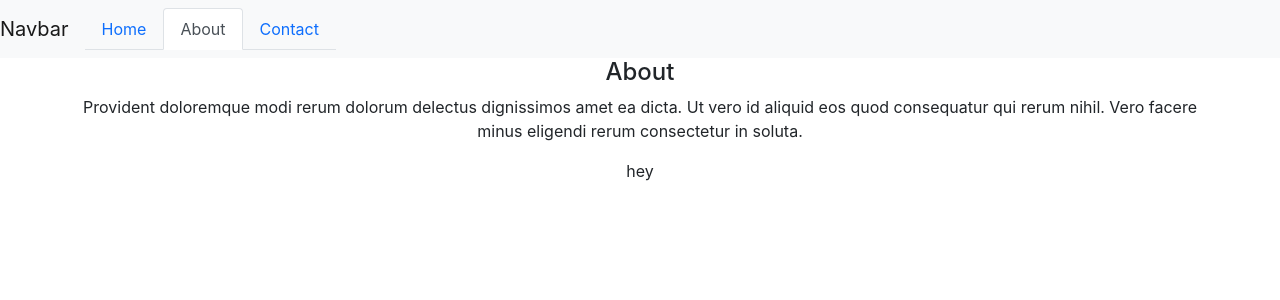
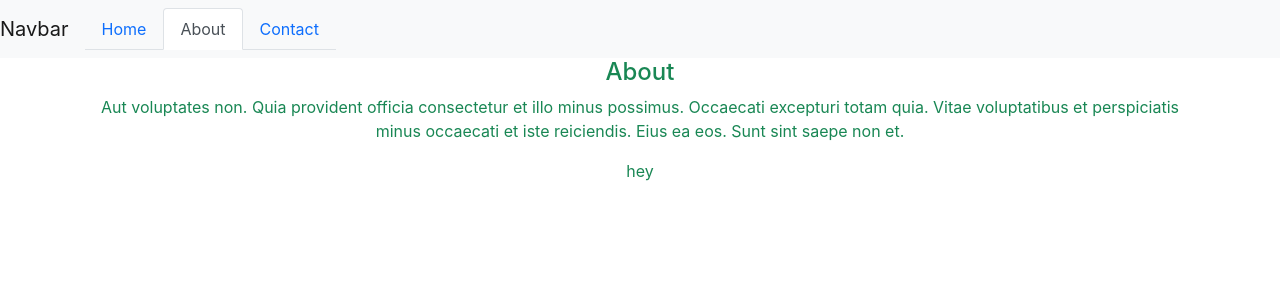
Before and after one commit to nimeshpoudel7/reacthook50, a React (Create React App) app: page /about in a window 1280 px wide. Shown: the top 300 px of the page. Built offline with nearby package versions, Linux system fonts and the light colour scheme.

Commit message:
hoc and redirect

```diff
--- a/src/components/About.js
+++ b/src/components/About.js
@@ -1,5 +1,6 @@
 import React from 'react'
 import faker from 'faker'
+import Colorful from './hoc/Colorful'
 const About = () => {
     return (
         <div className="container">
@@ -10,4 +11,4 @@ const About = () => {
     )
 }
 
-export default About
+export default Colorful(About)
--- a/src/components/Contact.js
+++ b/src/components/Contact.js
@@ -1,6 +1,10 @@
 import React from 'react'
 import faker from 'faker'
-const Contact = () => {
+const Contact = (props) => {
+    console.log("contact ", props)
+    setTimeout(() => {
+        props.history.push('/about')
+    }, 2000);
     return (
         <div>
                 <div className="center"><h4>Contact</h4></div>
--- a/src/components/Navbar.js
+++ b/src/components/Navbar.js
@@ -1,9 +1,18 @@
-import React from 'react'
-import { Link,NavLink } from "react-router-dom";
-const Navbar = () => {
+import React,{useEffect} from 'react'
+import { Link,NavLink,withRouter } from "react-router-dom";
+const Navbar = (props) => {
+    console.log('nav',props)
+    const repreatalis=true;
+    useEffect(() => {
+        setTimeout(() => {
+            props.history.push('/about')
+        }, 2000);
+    }, [])
+
+
     return (
       <nav className="navbar navbar-expand-lg navbar-light bg-light">
-      <Link className="navbar-brand" href="#">Navbar</Link>
+      <a className="navbar-brand" href="#">Navbar</a>
       <button className="navbar-toggler" type="button" data-toggle="collapse" data-target="#navbarNavAltMarkup" aria-controls="navbarNavAltMarkup" aria-expanded="false" aria-label="Toggle navigation">
           <span className="navbar-toggler-icon"></span>
       </button>
@@ -20,4 +29,4 @@ const Navbar = () => {
     )
 }
 
-export default Navbar
+export default withRouter(Navbar)
--- /dev/null
+++ b/src/components/hoc/Colorful.js
@@ -0,0 +1,22 @@
+import React from "react"
+
+const Colorful = (WrappedComponent) => {
+    const colors=[
+        "text-primary",
+        "text-secondary",
+        "text-success",
+        "text-danger",
+       " text-warning",
+       " text-info",
+    ]
+    const color=colors[Math.floor(Math.random()*5)]
+    return(props)=> {
+        return(
+        <div className={color}>
+            <WrappedComponent/>
+        </div>
+        )
+    }
+}
+
+export default Colorful
```
